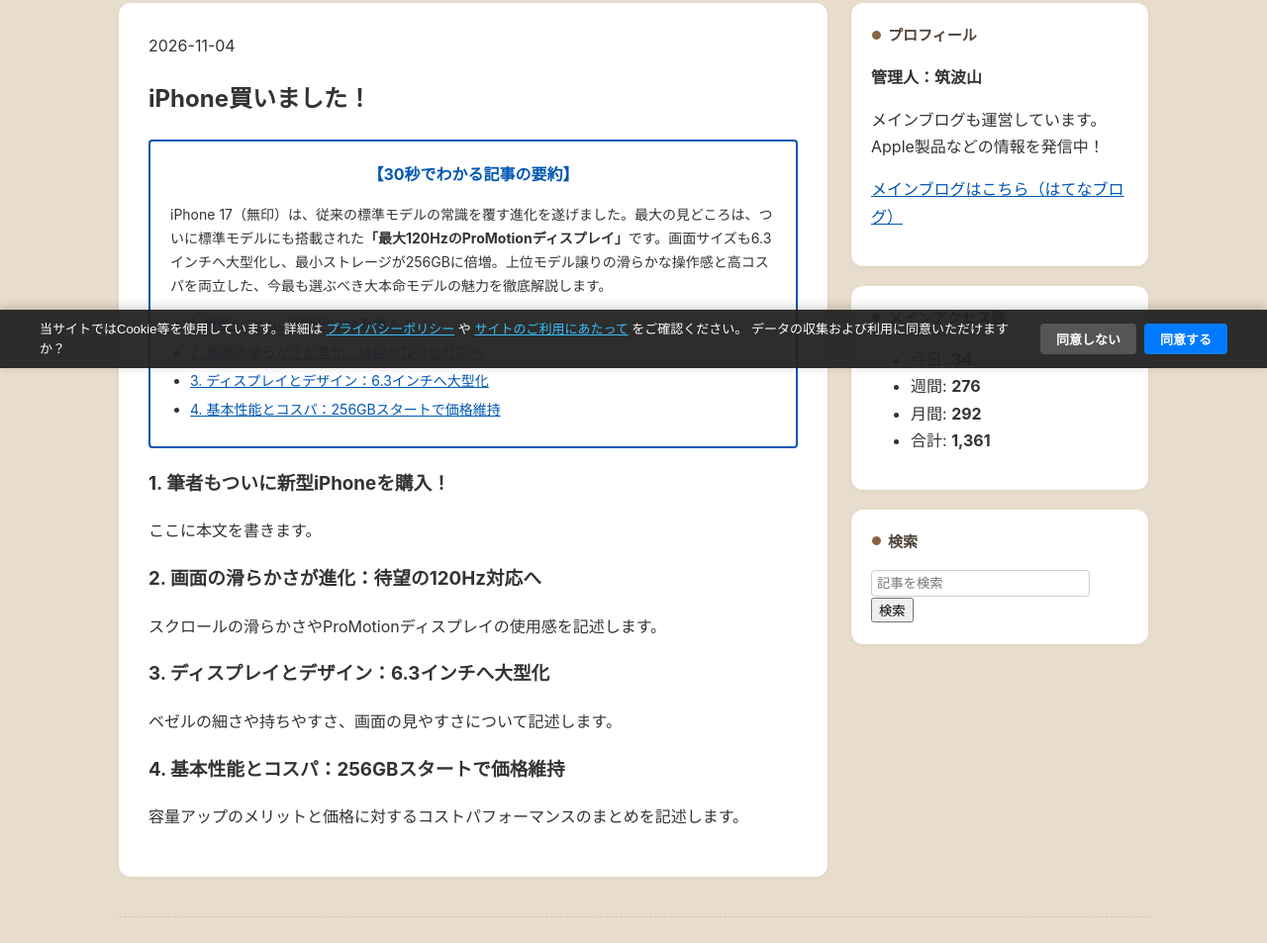
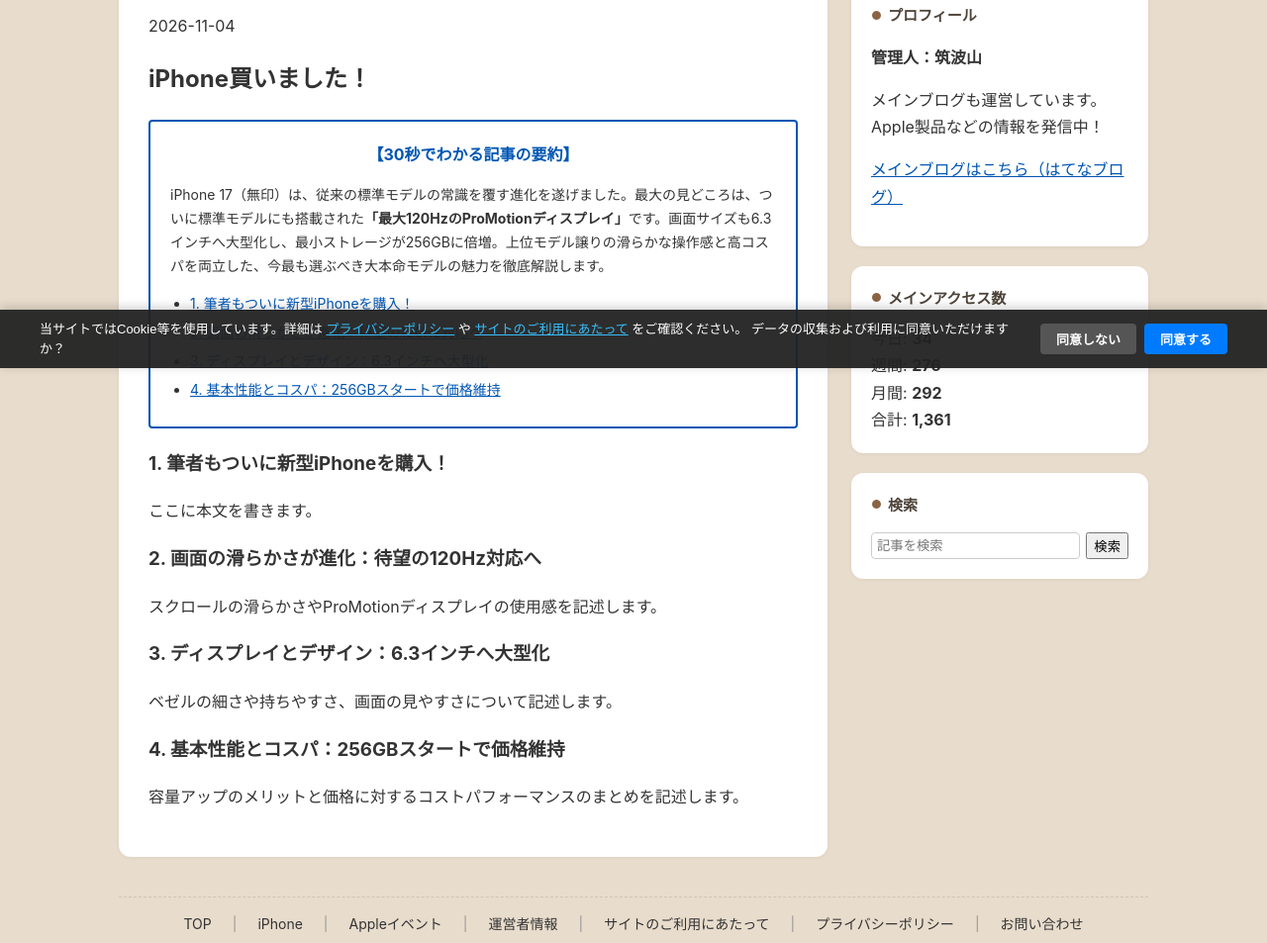
Before and after one commit to lazy-commit-Ny/web, a plain HTML site: page index.html in a window 1280 px wide. Shown: the part 428-1381 px from the top of the page at 99% size. Drawn offline with Linux system fonts and the light colour scheme.

Commit message:
Update style.css

```diff
--- a/style.css
+++ b/style.css
@@ -309,3 +309,34 @@ a {
         width: 100%;
     }
 }
+
+/* リストの黒点リセット（お知らせ・アクセス数・フッター） */
+.announcement-list,
+.access-stats-list,
+.footer-nav-list {
+    list-style: none;
+    padding: 0;
+    margin: 0;
+}
+
+/* フッターメニューの横並び＆区切り線（|） */
+.footer-nav-list {
+    display: flex;
+    flex-wrap: wrap;
+    justify-content: center;
+    gap: 8px 16px;
+}
+.footer-nav-list li:not(:last-child)::after {
+    content: "|";
+    margin-left: 16px;
+    color: #999;
+}
+
+/* 検索フォームの横並び調整 */
+.search-form {
+    display: flex;
+    gap: 6px;
+}
+.search-input {
+    flex: 1;
+}
```
